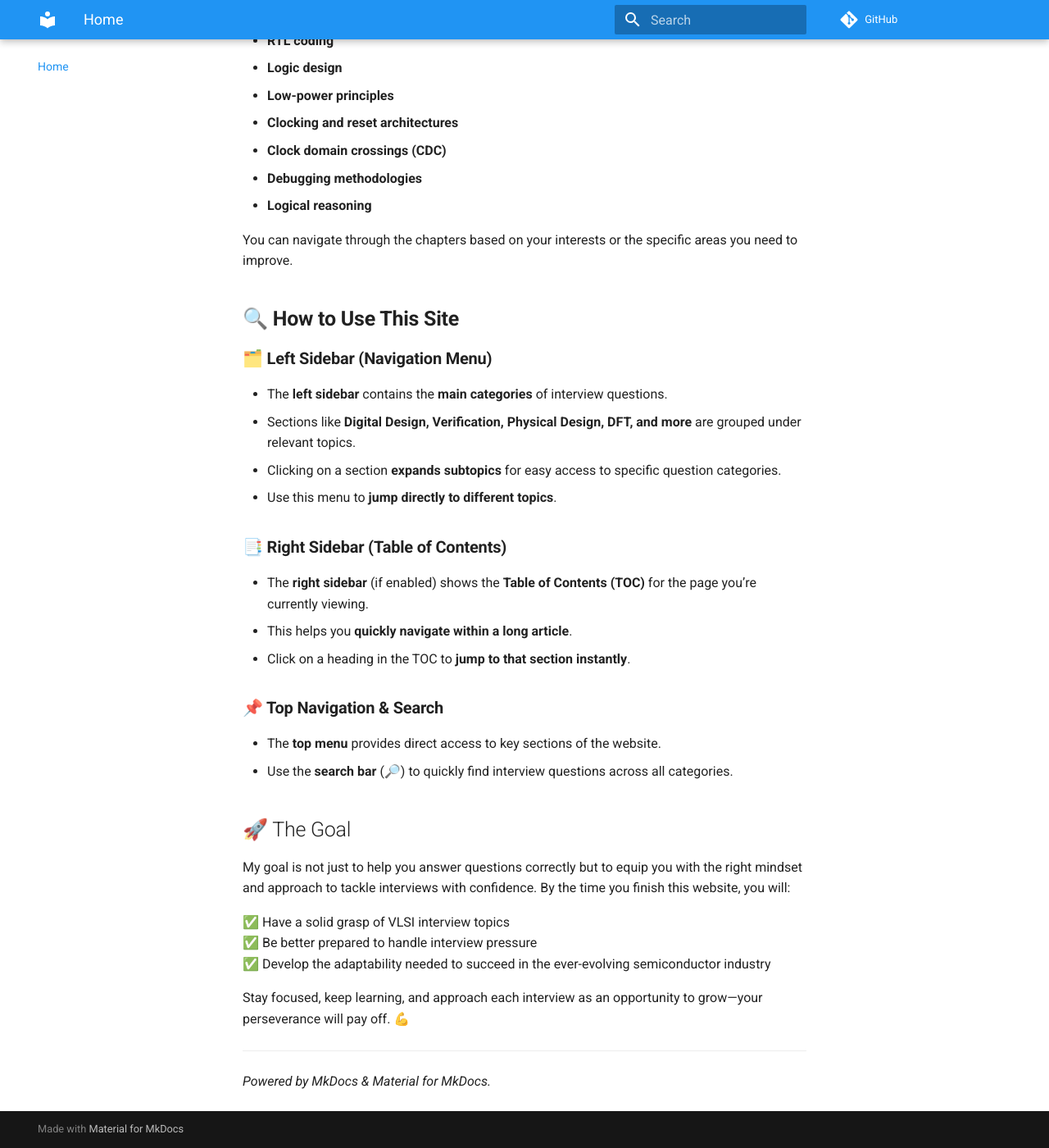
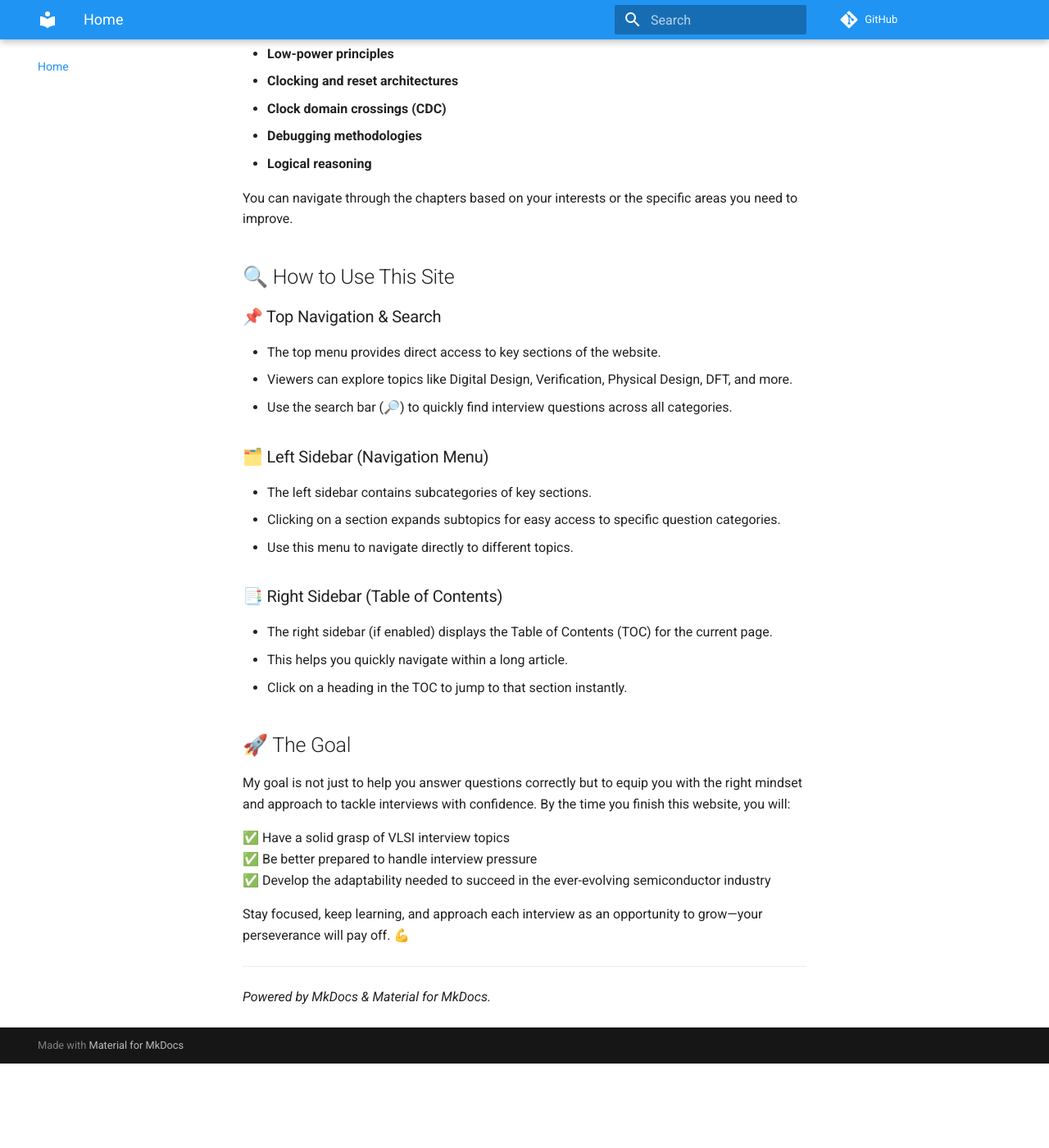
Before and after one commit to rakeshvattikonda/asic-interview, an MkDocs documentation site: the page built from docs/index.md, in a window 1280 px wide and 1400 px high, scrolled down 1283 px. Shown: the whole window at 82% size. Built offline with MkDocs 1.6.1 and Material for MkDocs 9.7.7, drawn with Linux system fonts in a browser that asks for light colours; after the commit the page ends 2580 px from its top, so only the background shows below that; some of the changed text lies outside the part shown.

Commit message:
Update sitemap lastmod dates and enhance site navigation instructions in index.html

```diff
--- a/docs/index.md
+++ b/docs/index.md
@@ -1,7 +1,7 @@
 # 👋 Hello!
 # Welcome to *asic-interview* website! 🚀
 
-The field of Very Large Scale Integration (VLSI) plays a crucial role in modern semiconductor technology, shaping the design of chips used in consumer electronics, computing, and communication systems. With companies constantly pushing the boundaries of performance, power efficiency, and cost, there is a growing demand for **skilled VLSI engineers**. However, securing a role in this competitive field requires thorough preparation, not just in technical concepts but also in problem-solving and communication skills.
+With VLSI companies constantly pushing the boundaries of performance, power efficiency, and cost, there is a growing demand for **skilled VLSI engineers**. However, securing a role in this competitive field requires thorough preparation, not just in technical concepts but also in problem-solving and communication skills.
 
 ## 💡 Why This Website?
 
@@ -32,22 +32,22 @@ This website is structured into multiple sections, covering essential topics suc
 
 You can navigate through the chapters based on your interests or the specific areas you need to improve.
 
-## 🔍 **How to Use This Site**
+## 🔍 How to Use This Site
 
-### **🗂️ Left Sidebar (Navigation Menu)**
-- The **left sidebar** contains the **main categories** of interview questions.
-- Sections like **Digital Design, Verification, Physical Design, DFT, and more** are grouped under relevant topics.
-- Clicking on a section **expands subtopics** for easy access to specific question categories.
-- Use this menu to **jump directly to different topics**.
+### 📌 Top Navigation & Search
+- The top menu provides direct access to key sections of the website.
+- Viewers can explore topics like Digital Design, Verification, Physical Design, DFT, and more.
+- Use the search bar (🔎) to quickly find interview questions across all categories.
 
-### **📑 Right Sidebar (Table of Contents)**
-- The **right sidebar** (if enabled) shows the **Table of Contents (TOC)** for the page you’re currently viewing.
-- This helps you **quickly navigate within a long article**.
-- Click on a heading in the TOC to **jump to that section instantly**.
+### 🗂️ Left Sidebar (Navigation Menu)
+- The left sidebar contains subcategories of key sections.
+- Clicking on a section expands subtopics for easy access to specific question categories.
+- Use this menu to navigate directly to different topics.
 
-### **📌 Top Navigation & Search**
-- The **top menu** provides direct access to key sections of the website.
-- Use the **search bar** (🔎) to quickly find interview questions across all categories.
+### 📑 Right Sidebar (Table of Contents)
+- The right sidebar (if enabled) displays the Table of Contents (TOC) for the current page.
+- This helps you quickly navigate within a long article.
+- Click on a heading in the TOC to jump to that section instantly.
 
 ## 🚀 The Goal
 
```
Also changed, not shown: site/index.html, site/search/search_index.json, site/sitemap.xml, 1 other file.
